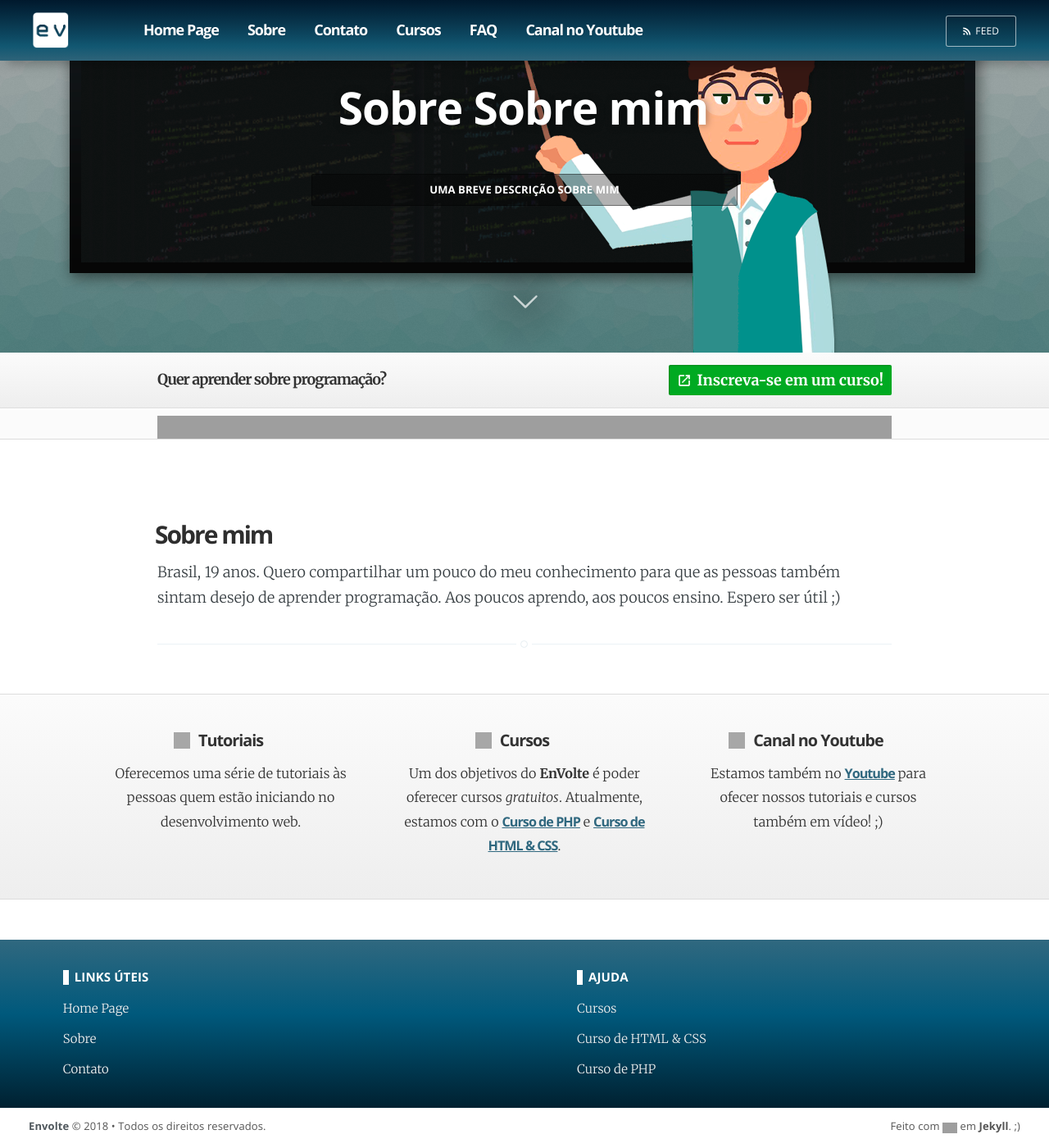
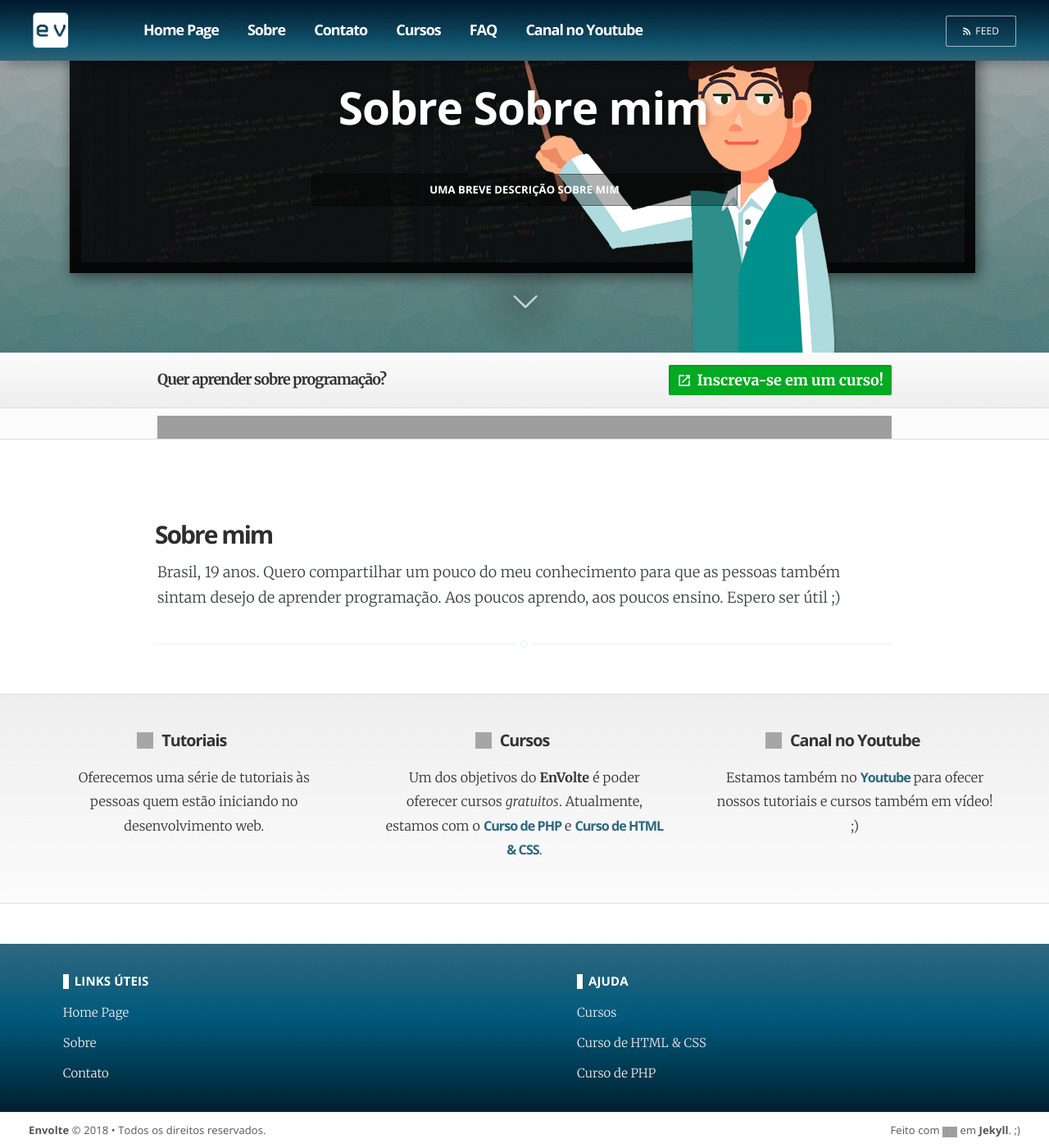
Before and after one commit to EnVolte/envolte.github.io, a Jekyll site: the page built from about.html, in a window 1280 px wide and 1400 px high, scrolled down 90 px. Shown: the whole window at 82% size. Built offline with Jekyll 4.4.1, drawn with Linux system fonts in a browser that asks for light colours; grey boxes are pictures that could not be loaded.

Commit message:
Update screen.css

```diff
--- a/assets/css/screen.css
+++ b/assets/css/screen.css
@@ -1874,7 +1874,7 @@ body:not(.post-template) .post-title {
 #aviso a {color: #fff; text-decoration: underline;}
 #aviso p {background: #111; border-radius: 2px; padding: 10px 0px;}
 #aviso h3 {color: #fff; font-size: 18px; margin-bottom: 20px;}
-button#show {position: fixed; color: #222; font-weight: bold; font-size: 24px; top: 200px; width: 65px; height: 40px; background: transparent; border-right: 7px solid #30687f; border-left: 0px; border-top: 0px; z-index: 999; border-bottom: 0px; border-top-right-radius: 2px; cursor: pointer; border-bottom-right-radius: 2px; outline: none; transition: 0.3s linear;}
+button#show {position: fixed; color: #222; font-weight: bold; font-size: 24px; top: 200px; width: 65px; height: 40px; background: transparent; border-right: 10px solid #30687f; border-left: 0px; border-top: 0px; z-index: 999; border-bottom: 0px; border-top-right-radius: 2px; cursor: pointer; border-bottom-right-radius: 2px; outline: none; transition: 0.3s linear;}
 button#show:hover, button#show:focus {width: 75px; color: #fff; background: #30687f; border: none;}
 
 button#hide {border-radius: 20px; outline: none; font-weight: normal; color: #fff; background: transparent; border: none; font-size: 20px; position: absolute; right: 10px; cursor: pointer;}
@@ -1899,16 +1899,15 @@ footer#baixo .alignright {width: 45%; float: right; margin-right: 0%;}
 
 
 /* Seção sobre */
-section#about {width: 100%; height: auto; position: relative; display: inline-block; background: rgb(251,251,251); /* Old browsers */
-background: -moz-linear-gradient(top, rgba(251,251,251,1) 1%, rgba(238,238,238,1) 100%); /* FF3.6-15 */
-background: -webkit-linear-gradient(top, rgba(251,251,251,1) 1%,rgba(238,238,238,1) 100%); /* Chrome10-25,Safari5.1-6 */
-background: linear-gradient(to bottom, rgba(251,251,251,1) 1%,rgba(238,238,238,1) 100%); /* W3C, IE10+, FF16+, Chrome26+, Opera12+, Safari7+ */
-filter: progid:DXImageTransform.Microsoft.gradient( startColorstr='#fbfbfb', endColorstr='#eeeeee',GradientType=0 ); padding: 50px 0px; border-top: 1px solid #ddd; border-bottom: 1px solid #ddd; margin-top: 2rem;}
-section#about #centre {width: 80%; margin: 0px auto;}
+section#about {width: 100%; height: auto; position: relative; display: inline-block; background: -moz-linear-gradient(top, rgba(238,238,238,0.98) 1%, rgba(251,251,251,0.94) 100%);
+background: -webkit-linear-gradient(top, rgba(238,238,238,0.98) 1%,rgba(251,251,251,0.94) 100%);
+background: linear-gradient(to bottom, rgba(238,238,238,0.98) 1%,rgba(251,251,251,0.94) 100%);
+filter: progid:DXImageTransform.Microsoft.gradient( startColorstr='#faeeeeee', endColorstr='#f0fbfbfb',GradientType=0 ); padding: 50px 0px; border-top: 1px solid #ddd; border-bottom: 1px solid #ddd; margin-top: 2rem;}
+section#about #centre {width: 90%; margin: 0px auto;}
 section#about h2 {font-family: Open Sans; margin: -5px 0px 0px; font-size: 1.1em; color: #333; transition: 0.7s ease; text-align: center;}
-section#about p {font-family: Merriweather; line-height: 1.8em; font-size: 0.9em; color: #333; transition: 0.7s ease; text-align: center; margin: 15px 0px 0px;}
+section#about p {font-family: Merriweather; line-height: 1.8em; font-size: 0.9em; color: #333; transition: 0.7s ease; text-align: center; margin: 20px 0px 0px;}
 section#about span.icon {width: 20px; height: 20px; background-size: 20px; position: absolute; margin-top: 1px; margin-left: -30px; display: inline-block; opacity: 0.9;}
-section#about a {color: #30687f; font-family: Open Sans; letter-spacing: -1px; font-weight: bold;}
+section#about a {color: #30687f; font-family: Open Sans; text-decoration: none; letter-spacing: -1px; font-weight: 900;}
 
 #left {width: 30%; float: left; position: relative;}
 #left:hover p, #left:hover h2 {color: #000;}
```
